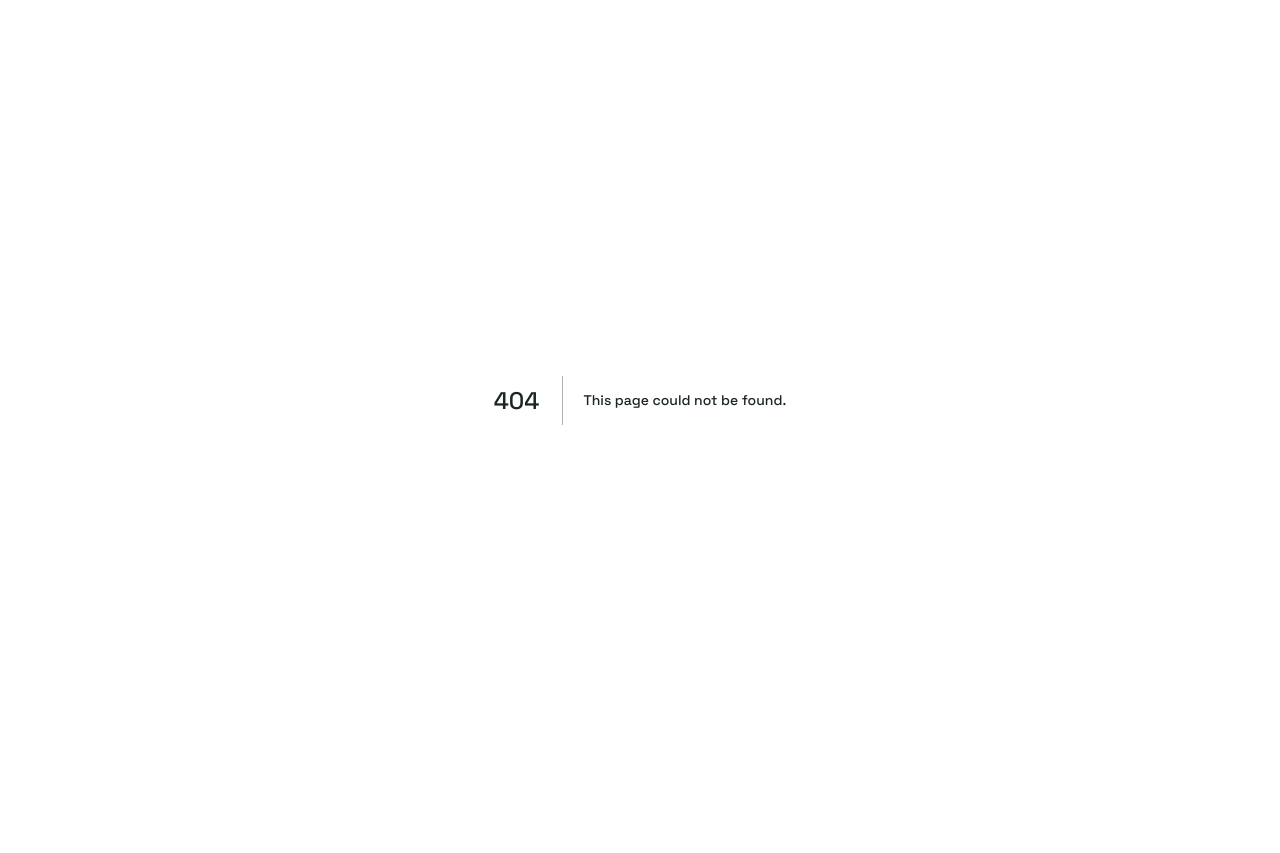
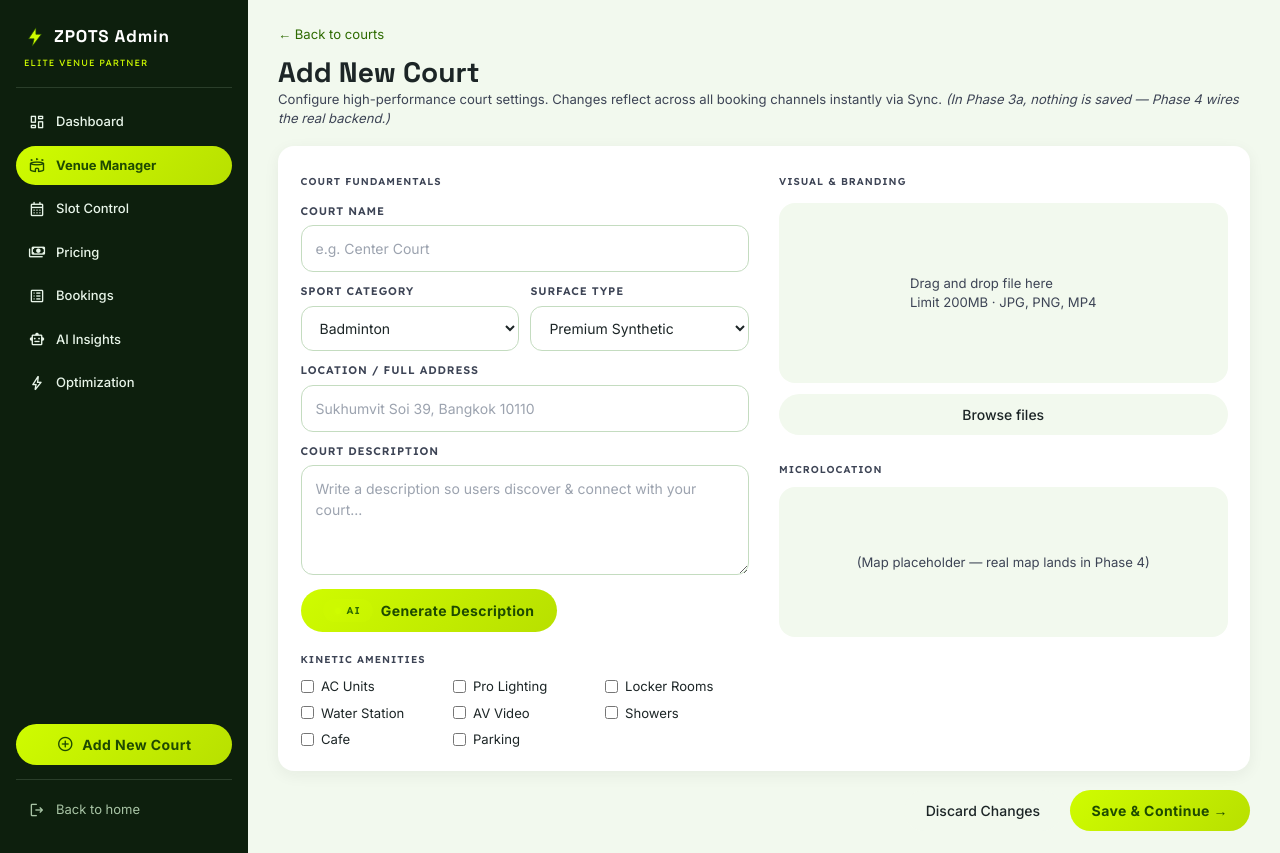
Before and after one commit to QuadrupleBeansStars/zpots, a Next.js app in the folder apps/web/: page /owner/venues/new in a window 1280 px wide. Before the commit this address had no page. Before the commit the page ends 800 px from the top, so only its background shows below. Built offline with nearby package versions, Linux system fonts and the light colour scheme.

Commit message:
feat(web): add/edit court form (shared CourtForm component)
Both /owner/venues/new and /owner/venues/[id]/edit render the same
form. Edit prefills from COURTS by id. AI Generate Description shows
a hardcoded blurb in Phase 3a; Phase 3b will call /api/ai/court-description.

```diff
--- /dev/null
+++ b/apps/web/app/owner/venues/[id]/edit/page.tsx
@@ -0,0 +1,8 @@
+'use client';
+import { useParams } from 'next/navigation';
+import { CourtForm } from '@/components/owner/CourtForm';
+
+export default function EditCourtPage() {
+  const params = useParams<{ id: string }>();
+  return <CourtForm mode="edit" courtId={params.id} />;
+}
--- /dev/null
+++ b/apps/web/app/owner/venues/new/page.tsx
@@ -0,0 +1,5 @@
+import { CourtForm } from '@/components/owner/CourtForm';
+
+export default function NewCourtPage() {
+  return <CourtForm mode="new" />;
+}
--- /dev/null
+++ b/apps/web/components/owner/CourtForm.tsx
@@ -0,0 +1,114 @@
+'use client';
+import { useState } from 'react';
+import Link from 'next/link';
+import { Button } from '@/components/Button';
+import { Eyebrow, AITag } from '@/components/Tags';
+import { COURTS } from '@/lib/mock-data';
+import type { Court } from '@/lib/types';
+
+const SPORTS = ['Badminton', 'Football', 'Basketball', 'Padel', 'Tennis', 'Volleyball'];
+const SURFACES = ['Professional Mat', 'Premium Synthetic', 'Hardwood', 'Artificial Turf', 'Glass Panels', 'Clay', 'Sprung Floor'];
+const AMENITY_OPTIONS = ['AC Units', 'Pro Lighting', 'Locker Rooms', 'Water Station', 'AV Video', 'Showers', 'Cafe', 'Parking'];
+
+export function CourtForm({ mode, courtId }: { mode: 'new' | 'edit'; courtId?: string }) {
+  const existing: Court | undefined = courtId ? COURTS.find((c) => c.id === courtId) : undefined;
+  const [name, setName] = useState(existing?.name ?? '');
+  const [sport, setSport] = useState(existing?.sport ?? 'Badminton');
+  const [surface, setSurface] = useState(existing?.surface ?? 'Premium Synthetic');
+  const [location, setLocation] = useState(existing?.location ?? '');
+  const [description, setDescription] = useState('');
+  const [amenities, setAmenities] = useState<string[]>(
+    existing ? existing.amenities.map((a) => a.label) : [],
+  );
+
+  function toggleAmenity(a: string) {
+    setAmenities((s) => (s.includes(a) ? s.filter((x) => x !== a) : [...s, a]));
+  }
+
+  return (
+    <div>
+      <Link href="/owner/venues" className="text-sm text-zpots-moss">← Back to courts</Link>
+      <h1 className="font-display text-3xl font-bold mt-3">
+        {mode === 'new' ? 'Add New Court' : `Edit ${existing?.name ?? 'Court'}`}
+      </h1>
+      <p className="text-sm text-zpots-muted">
+        Configure high-performance court settings. Changes reflect across all booking channels instantly via Sync. <em>(In Phase 3a, nothing is saved — Phase 4 wires the real backend.)</em>
+      </p>
+
+      <div className="zpots-card p-6 mt-5 grid grid-cols-1 lg:grid-cols-2 gap-8">
+        <div>
+          <Eyebrow>COURT FUNDAMENTALS</Eyebrow>
+
+          <div className="mt-3">
+            <label className="field-label">COURT NAME</label>
+            <input className="field-input" value={name} onChange={(e) => setName(e.target.value)} placeholder="e.g. Center Court" />
+          </div>
+
+          <div className="grid grid-cols-2 gap-3 mt-3">
+            <div>
+              <label className="field-label">SPORT CATEGORY</label>
+              <select className="field-input" value={sport} onChange={(e) => setSport(e.target.value)}>
+                {SPORTS.map((s) => <option key={s}>{s}</option>)}
+              </select>
+            </div>
+            <div>
+              <label className="field-label">SURFACE TYPE</label>
+              <select className="field-input" value={surface} onChange={(e) => setSurface(e.target.value)}>
+                {SURFACES.map((s) => <option key={s}>{s}</option>)}
+              </select>
+            </div>
+          </div>
+
+          <div className="mt-3">
+            <label className="field-label">LOCATION / FULL ADDRESS</label>
+            <input className="field-input" value={location} onChange={(e) => setLocation(e.target.value)} placeholder="Sukhumvit Soi 39, Bangkok 10110" />
+          </div>
+
+          <div className="mt-3">
+            <label className="field-label">COURT DESCRIPTION</label>
+            <textarea className="field-input" rows={4} value={description} onChange={(e) => setDescription(e.target.value)}
+                      placeholder="Write a description so users discover & connect with your court..." />
+            <Button variant="primary" className="mt-2" type="button"
+                    onClick={() => setDescription('A premium climate-controlled venue with elite-grade equipment, located in the heart of Bangkok. Open daily 06:00–23:00.')}>
+              <AITag>AI</AITag> Generate Description
+            </Button>
+          </div>
+
+          <div className="mt-4">
+            <Eyebrow>KINETIC AMENITIES</Eyebrow>
+            <div className="grid grid-cols-2 sm:grid-cols-3 gap-2 mt-2">
+              {AMENITY_OPTIONS.map((a) => (
+                <label key={a} className="flex items-center gap-2 text-sm">
+                  <input type="checkbox" checked={amenities.includes(a)} onChange={() => toggleAmenity(a)} />
+                  {a}
+                </label>
+              ))}
+            </div>
+          </div>
+        </div>
+
+        <div>
+          <Eyebrow>VISUAL & BRANDING</Eyebrow>
+          <div className="zpots-card-surface mt-3 h-48 flex items-center justify-center text-zpots-muted text-sm">
+            Drag and drop file here<br />Limit 200MB · JPG, PNG, MP4
+          </div>
+          <Button variant="secondary" className="mt-3 w-full justify-center" type="button">Browse files</Button>
+
+          <div className="mt-6">
+            <Eyebrow>MICROLOCATION</Eyebrow>
+            <div className="zpots-card-surface h-40 mt-2 flex items-center justify-center text-zpots-muted text-sm">
+              (Map placeholder — real map lands in Phase 4)
+            </div>
+          </div>
+        </div>
+      </div>
+
+      <div className="flex justify-end gap-2 mt-5">
+        <Link href="/owner/venues"><Button variant="secondary">Discard Changes</Button></Link>
+        <Button variant="primary" type="button" onClick={() => alert('Saved (demo). Real backend lands in Phase 4.')}>
+          Save & Continue →
+        </Button>
+      </div>
+    </div>
+  );
+}
```
